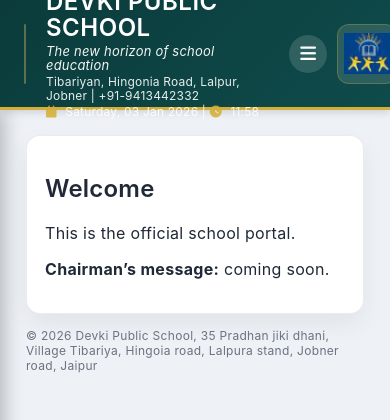
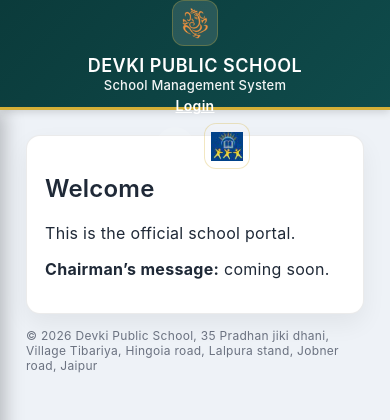
Before and after one commit to SidharthChoudhary/SchoolLedger, a Django app: page / in a window 390 px wide. Shown: the top 420 px of the page. Run offline with Django 5.2, Linux system fonts and the light colour scheme.

Commit message:
Update for mobile support

```diff
--- a/website/static/website/base.css
+++ b/website/static/website/base.css
@@ -52,9 +52,9 @@ p, div, span, label, a {
   height:100%;
   display:flex;
   align-items:center;
-  justify-content:space-between;
-  padding: 0 24px;
-  gap: 20px;
+  justify-content:center;
+  padding: 0 16px;
+  gap: 16px;
 }
 
 .mobile-menu-btn{
@@ -76,10 +76,20 @@ p, div, span, label, a {
 }
 
 .topbar-center{
-  flex: 1;
+  flex: 0 1 auto;
   text-align:center;
   color: #fff;
   line-height: 1.1;
+}
+
+.topbar-side{
+  display:flex;
+  align-items:center;
+  gap: 10px;
+}
+
+.topbar-side-right{
+  margin-left: 6px;
 }
 
 .school-title{
@@ -92,31 +102,11 @@ p, div, span, label, a {
   font-family: -apple-system, BlinkMacSystemFont, 'Segoe UI', 'Helvetica Neue', sans-serif;
 }
 
-.school-tagline{
-  margin: 0 0 3px 0;
-  font-size: 13px;
+.school-subtitle{
+  margin: 2px 0 0 0;
+  font-size: 16px;
   opacity: 0.95;
-  font-style: italic;
-  font-weight: 400;
-  font-family: -apple-system, BlinkMacSystemFont, 'Segoe UI', 'Helvetica Neue', sans-serif;
-  letter-spacing: 0.2px;
-}
-
-.school-address{
-  margin: 0 0 3px 0;
-  font-size: 12px;
-  opacity: 0.90;
-  font-weight: 400;
-  font-family: -apple-system, BlinkMacSystemFont, 'Segoe UI', 'Helvetica Neue', sans-serif;
-  letter-spacing: 0.2px;
-}
-
-.topbar-datetime{
-  color:#fff;
-  font-size:12px;
-  opacity:0.88;
-  white-space: nowrap;
-  font-weight: 400;
+  font-weight: 500;
   font-family: -apple-system, BlinkMacSystemFont, 'Segoe UI', 'Helvetica Neue', sans-serif;
   letter-spacing: 0.2px;
 }
@@ -150,6 +140,48 @@ p, div, span, label, a {
   height:100%;
   object-fit:contain;
   padding: 6px;
+}
+
+.topbar-auth{
+  display:flex;
+  align-items:center;
+}
+
+.topbar-auth-below{
+  justify-content:center;
+  gap: 8px;
+  margin-top: 6px;
+}
+
+.auth-btn{
+  padding: 8px 14px;
+  border-radius: 999px;
+  border:none;
+  cursor:pointer;
+  font-weight: 600;
+  font-size: 14px;
+  text-decoration:none;
+  display:inline-flex;
+  align-items:center;
+  justify-content:center;
+}
+
+.auth-btn-login{
+  background: transparent;
+  color:#ffffff;
+  border: none;
+  padding: 0;
+  border-radius: 0;
+  text-decoration: underline;
+}
+
+.auth-btn-logout{
+  background: transparent;
+  color:#ffffff;
+  border: none;
+  padding: 0;
+  border-radius: 0;
+  text-decoration: underline;
 }
 
 /* ===== Sidebar ===== */
@@ -374,7 +406,21 @@ table tr:hover {
 
 /* Responsive */
 @media (max-width: 900px){
-  .topbar-center{ text-align:left; }
+  .topbar-inner{
+    flex-wrap: wrap;
+    row-gap: 6px;
+  }
+
+  .topbar-center{
+    flex-basis: 100%;
+    text-align:center;
+  }
+
+  .topbar-side-left,
+  .topbar-side-right{
+    flex: 1 1 auto;
+    justify-content: center;
+  }
   .sidebar{ width: 260px; }
   .main{ margin-left: 260px; }
 }
@@ -393,6 +439,27 @@ table tr:hover {
   }
 
   .main{ margin-left: 0; }
+}
+
+/* Extra-small screens: prioritize title visibility */
+@media (max-width: 600px){
+  .topbar-inner{
+    padding: 0 12px;
+    gap: 10px;
+  }
+
+  .school-title{
+    font-size: 18px;
+  }
+
+  .school-subtitle{
+    font-size: 13px;
+  }
+
+  .logo-box{
+    width: 46px;
+    height: 46px;
+  }
 }
 
 .entry-grid .field label{
--- a/website/templates/website/base.html
+++ b/website/templates/website/base.html
@@ -18,34 +18,34 @@
   <!-- TOP BAR -->
   <div class="topbar" style="width: 100vw;">
     <div class="topbar-inner">
-      <div class="logo-box">
-        <img src="{% static 'website/logo_left.png' %}" alt="Ganesh Ji">
+      <div class="topbar-side topbar-side-left">
+        <div class="logo-box">
+          <img src="{% static 'website/logo_left.png' %}" alt="Ganesh Ji">
+        </div>
       </div>
 
       <div class="topbar-center">
         <h1 class="school-title">DEVKI PUBLIC SCHOOL</h1>
-        <p class="school-tagline">The new horizon of school education</p>
-        <p class="school-address">Tibariyan, Hingonia Road, Lalpur, Jobner | +91-9413442332</p>
-        <div class="topbar-datetime"><i class="fas fa-calendar"></i> {% now "l, d M Y" %} | <i class="fas fa-clock"></i> {% now "H:i" %}</div>
+        <h2 class="school-subtitle">School Management System</h2>
+        <div class="topbar-auth topbar-auth-below">
+          {% if user.is_authenticated %}
+            <form action="{% url 'logout' %}" method="post">
+              {% csrf_token %}
+              <button type="submit" class="auth-btn auth-btn-logout">Logout</button>
+            </form>
+          {% else %}
+            <a href="/accounts/login/" class="auth-btn auth-btn-login">Login</a>
+          {% endif %}
+        </div>
       </div>
 
-      <div style="display:flex; align-items:center; gap:10px; margin-left:auto;">
+      <div class="topbar-side topbar-side-right">
         <button class="mobile-menu-btn" type="button" onclick="toggleSidebar()">
           <i class="fa-solid fa-bars"></i>
         </button>
         <div class="logo-box">
           <img src="{% static 'website/logo_right.png' %}" alt="School Logo">
         </div>
-      </div>
-      <div class="topbar-auth" style="display: flex; align-items: center; margin-left: 20px;">
-        {% if user.is_authenticated %}
-          <form action="{% url 'logout' %}" method="post" style="display:inline;">
-            {% csrf_token %}
-            <button type="submit" style="padding: 8px 18px; background: #d32f2f; color: white; border-radius: 6px; text-decoration: none; font-weight: 600; font-size: 15px; transition: background 0.2s; border: none; cursor: pointer;">Logout</button>
-          </form>
-        {% else %}
-          <a href="/accounts/login/" class="login-btn" style="padding: 8px 18px; background: #3b82f6; color: white; border-radius: 6px; text-decoration: none; font-weight: 600; font-size: 15px; transition: background 0.2s; border: none; cursor: pointer;">Login</a>
-        {% endif %}
       </div>
     </div>
   </div>
```
Also changed, not shown: accounts/templates/accounts/login.html (+29 -34 lines).
